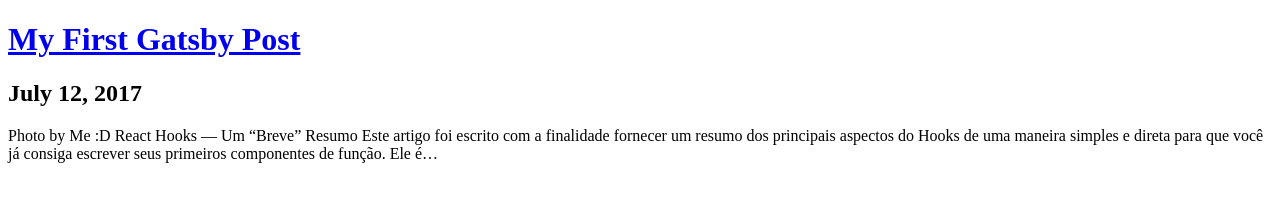
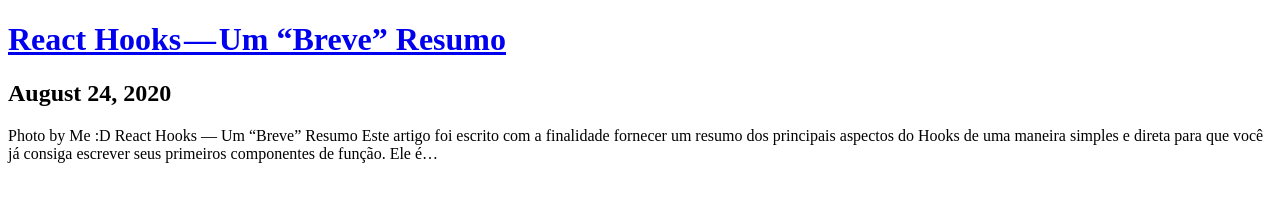
Before and after one commit to diego-miranda-ng/diego-miranda-ng.github.io, a Gatsby site: page / in a window 1280 px wide. Built offline with nearby package versions, Linux system fonts and the light colour scheme; Gatsby itself is replaced by a stand-in of ours.

Commit message:
Real article

```diff
--- a/gatsby-config.js
+++ b/gatsby-config.js
@@ -41,6 +41,7 @@
         icon: `src/images/gatsby-icon.png`, // This path is relative to the root of the site.
       },
     },
+    `gatsby-plugin-material-ui`,
     // this (optional) plugin enables Progressive Web App + Offline functionality
     // To learn more, visit: https://gatsby.dev/offline
     // `gatsby-plugin-offline`,
--- a/src/pages/articles/07-12-2017-hello-world/index.md
+++ b/src/pages/articles/07-12-2017-hello-world/index.md
@@ -1,7 +1,7 @@
 ---
-path: "/hello-world"
-date: 2017-07-12T17:12:33.962Z
-title: "My First Gatsby Post"
+path: "/react-hooks-um-breve-resumo"
+date: 2020-08-24T03:00:00+0000
+title: "React Hooks — Um “Breve” Resumo"
 ---
 
 ![https://cdn-images-1.medium.com/max/1800/1*Ea-TTjr8AKGdsg1nnBsZWw.jpeg](https://cdn-images-1.medium.com/max/1800/1*Ea-TTjr8AKGdsg1nnBsZWw.jpeg)
```
Also changed, not shown: package.json (+10 -8 lines), public/index.html (+1 -1 lines), 1 other file.
